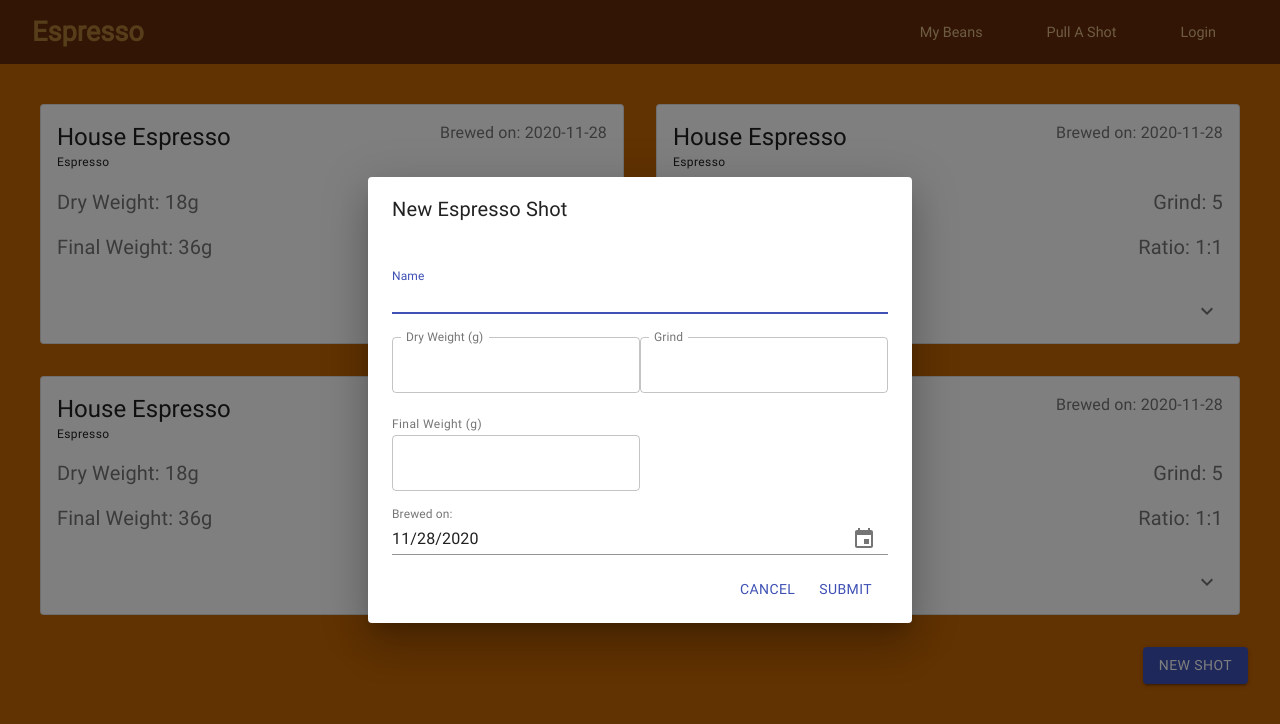
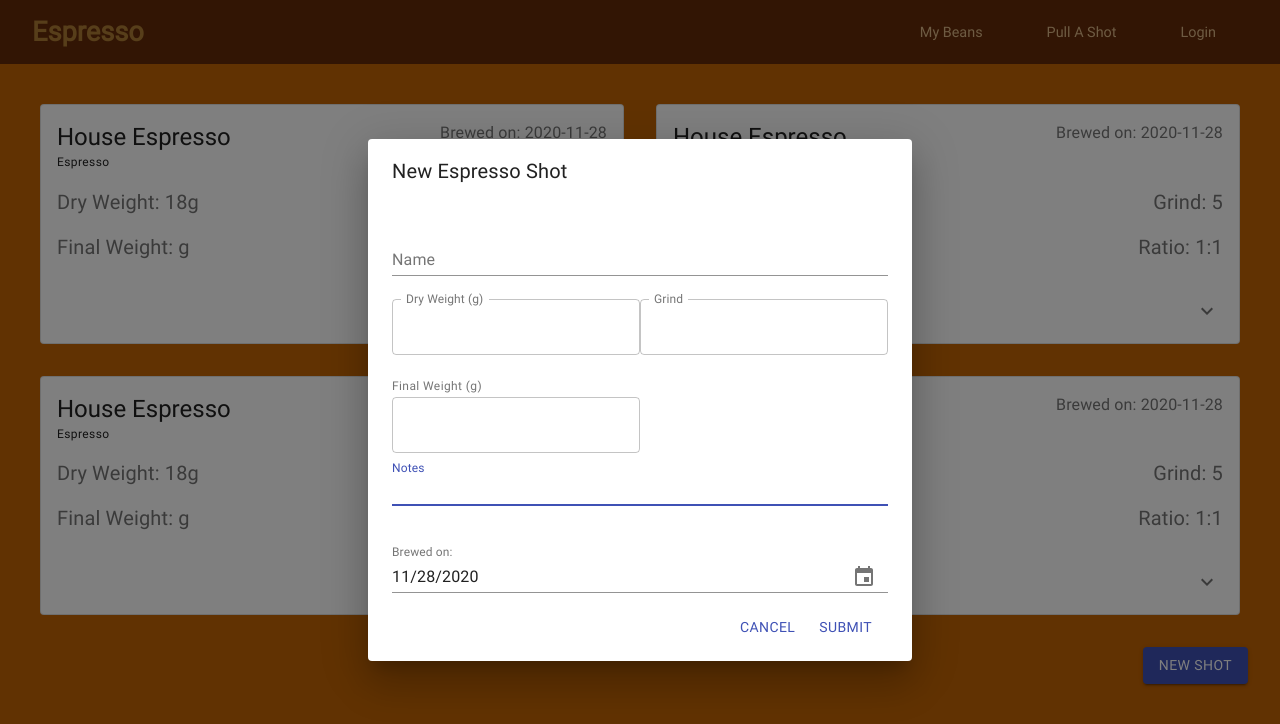
Before and after one commit to samueljmillward/espresso, a React (Create React App) app: page /brews in a window 1280 px wide. Shown: the top 724 px of the page. Built offline with nearby package versions, Linux system fonts and the light colour scheme.

Commit message:
Notes input in NewShot card, shot weight displays in UI

```diff
--- a/src/elements/BrewCard.js
+++ b/src/elements/BrewCard.js
@@ -78,7 +78,7 @@ export default function BrewCard({ brews }) {
         </Container>
         <Container className={classes.container}>
           <Typography variant="h6" color="textSecondary">
-            Final Weight: {brews.finalWeight}g
+            Final Weight: {brews.weight}g
           </Typography>
           <Typography variant="h6" color="textSecondary">
             Ratio: 1:1
--- a/src/elements/NewShot.js
+++ b/src/elements/NewShot.js
@@ -107,6 +107,7 @@ export default function NewShot({ setBrewsList }) {
                   inputRef={register}
                   name="dryWeight"
                   type="number"
+                  aria-describedby="outlined-weight-helper-text"
                   variant="outlined"
                   InputLabelProps={{
                     shrink: true,
@@ -133,7 +134,9 @@ export default function NewShot({ setBrewsList }) {
                 as={<OutlinedInput />}
                 id="outlined-adornment-weight"
                 onChange={handleChange('weight')}
+                inputRef={register}
                 name="weight"
+                type="number"
                 control={control}
                 aria-describedby="outlined-weight-helper-text"
                 inputProps={{
@@ -142,6 +145,17 @@ export default function NewShot({ setBrewsList }) {
                 labelWidth={0}
               />
             </div>
+            <TextField
+              className={classes.padding}
+              autoFocus
+              margin="dense"
+              inputRef={register}
+              name="notes"
+              id="notes"
+              label="Notes"
+              type="text"
+              fullWidth
+            />
             <MuiPickersUtilsProvider utils={DateFnsUtils}>
               <Grid container justify="space-around">
                 <Controller
```
